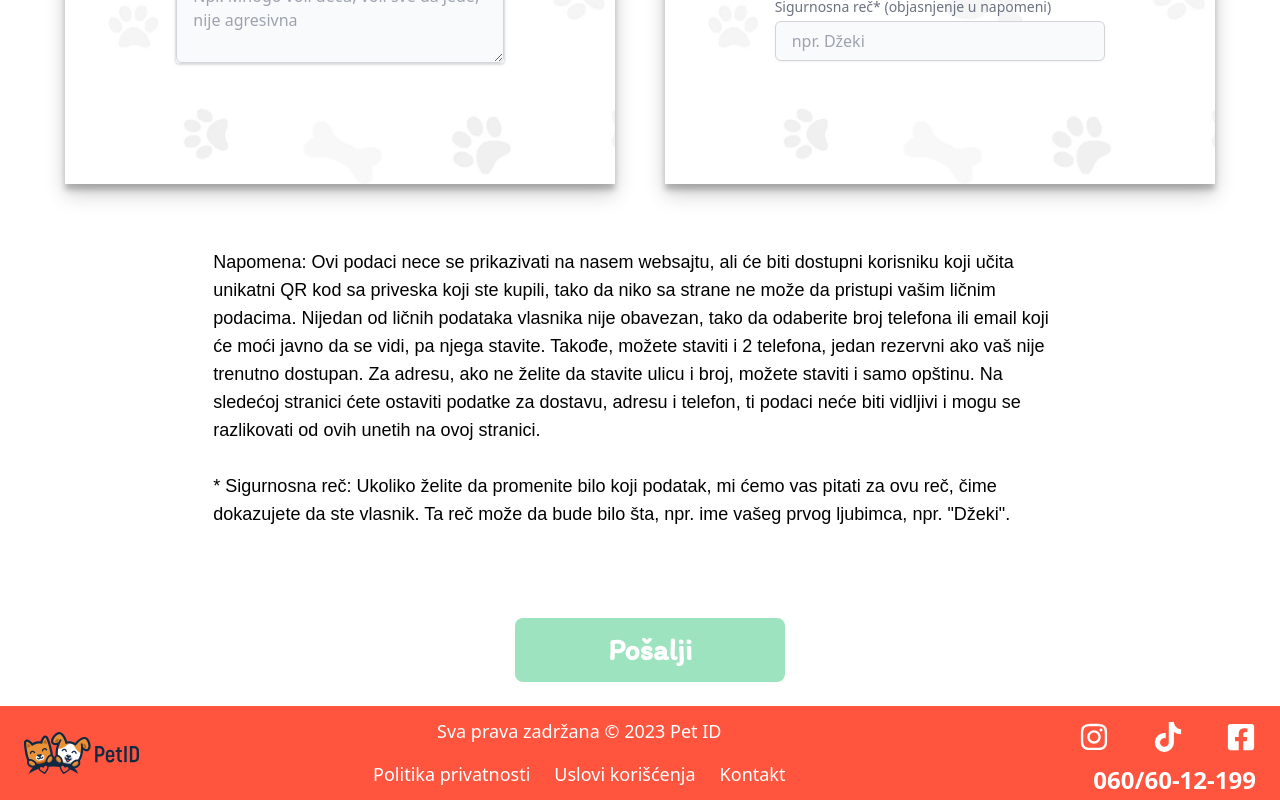
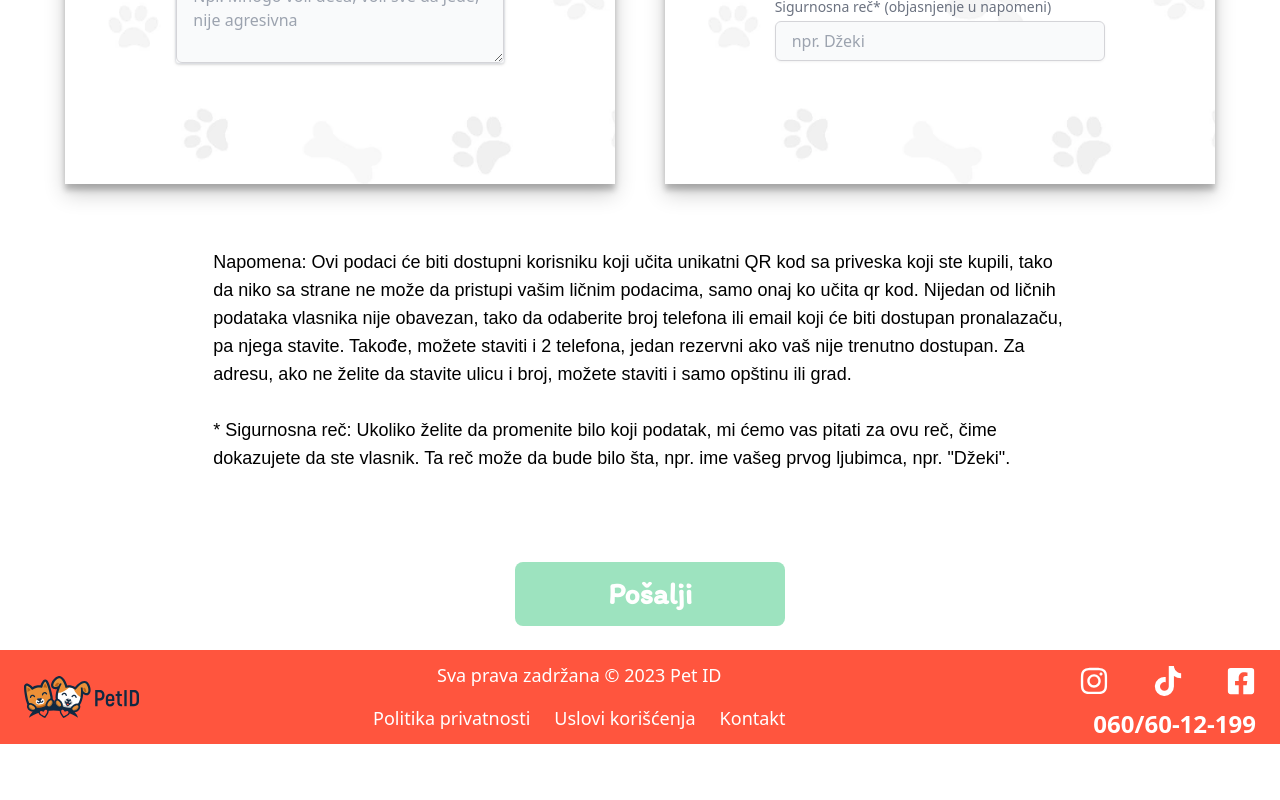
Before and after one commit to alexdevranger/pet-id.rs, a React (Create React App) app: page /moj-ljubimac in a window 1280 px wide. Shown: the part 1557-2357 px from the top of the page. After the commit the page ends 2301 px from the top, so only its background shows below. Built offline with nearby package versions, Linux system fonts and the light colour scheme.

Commit message:
change text

```diff
--- a/src/components/Korak2.js
+++ b/src/components/Korak2.js
@@ -1486,18 +1486,18 @@ const Korak2 = () => {
             <div className="flex justify-around mt-16 w-4/6 m-auto">
               <div className="flex items-center justify-center text-black duration-500">
                 <h5 className="text-sm sm:text-md md:text-lg">
-                  Napomena: Ovi podaci nece se prikazivati na nasem websajtu,
-                  ali će biti dostupni korisniku koji učita unikatni QR kod sa
-                  priveska koji ste kupili, tako da niko sa strane ne može da
-                  pristupi vašim ličnim podacima. Nijedan od ličnih podataka
-                  vlasnika nije obavezan, tako da odaberite broj telefona ili
-                  email koji će moći javno da se vidi, pa njega stavite. Takođe,
-                  možete staviti i 2 telefona, jedan rezervni ako vaš nije
-                  trenutno dostupan. Za adresu, ako ne želite da stavite ulicu i
-                  broj, možete staviti i samo opštinu. Na sledećoj stranici ćete
-                  ostaviti podatke za dostavu, adresu i telefon, ti podaci neće
-                  biti vidljivi i mogu se razlikovati od ovih unetih na ovoj
-                  stranici.
+                  Napomena: Ovi podaci će biti dostupni korisniku koji učita
+                  unikatni QR kod sa priveska koji ste kupili, tako da niko sa
+                  strane ne može da pristupi vašim ličnim podacima, samo onaj ko
+                  učita qr kod. Nijedan od ličnih podataka vlasnika nije
+                  obavezan, tako da odaberite broj telefona ili email koji će
+                  biti dostupan pronalazaču, pa njega stavite. Takođe, možete
+                  staviti i 2 telefona, jedan rezervni ako vaš nije trenutno
+                  dostupan. Za adresu, ako ne želite da stavite ulicu i broj,
+                  možete staviti i samo opštinu ili grad. Na sledećoj stranici
+                  ćete ostaviti podatke za dostavu, adresu i telefon, ti podaci
+                  neće biti vidljivi i mogu se razlikovati od ovih unetih na
+                  ovoj stranici.
                   <br />
                   <br />* Sigurnosna reč: Ukoliko želite da promenite bilo koji
                   podatak, mi ćemo vas pitati za ovu reč, čime dokazujete da ste
--- a/src/components/MojLjubimac.js
+++ b/src/components/MojLjubimac.js
@@ -78,7 +78,6 @@ const MojLjubimac = () => {
     ) {
       ErrorContact();
     } else {
-      console.log(data);
       let formData1 = new FormData();
       formData1.append("petImg", petImgFile);
       formData1.append("document", JSON.stringify(data));
@@ -108,7 +107,6 @@ const MojLjubimac = () => {
   }, [errors, setFocus]);
 
   let brTelefonaVlasnikaEmptyLjubimac1 = form1.watch("brTelefonaVlasnika");
-  console.log(brTelefonaVlasnikaEmptyLjubimac1);
   let brDrugiVlasnikaEmpty1 = form1.watch("brDrugiVlasnika");
   let emailVlasnikaEmpty1 = form1.watch("emailVlasnika");
   let tagEmpty = form1.watch("tag");
@@ -126,7 +124,6 @@ const MojLjubimac = () => {
         emailVlasnikaEmpty1 === ""
       ) {
         setDisabledState(false);
-        console.log("1", disabledState);
       } else if (
         tagEmpty === "" ||
         imeLjubimcaEmpty === "" ||
@@ -137,10 +134,8 @@ const MojLjubimac = () => {
         secretWordEmpty1 === ""
       ) {
         setDisabledState(false);
-        console.log("2", disabledState);
       } else {
         setDisabledState(true);
-        console.log("3", disabledState);
       }
     };
     ifErrors();
@@ -766,18 +761,15 @@ const MojLjubimac = () => {
             <div className="flex justify-around mt-16 w-4/6 m-auto">
               <div className="flex items-center justify-center text-black duration-500">
                 <h5 className="text-sm sm:text-md md:text-lg">
-                  Napomena: Ovi podaci nece se prikazivati na nasem websajtu,
-                  ali će biti dostupni korisniku koji učita unikatni QR kod sa
-                  priveska koji ste kupili, tako da niko sa strane ne može da
-                  pristupi vašim ličnim podacima. Nijedan od ličnih podataka
-                  vlasnika nije obavezan, tako da odaberite broj telefona ili
-                  email koji će moći javno da se vidi, pa njega stavite. Takođe,
-                  možete staviti i 2 telefona, jedan rezervni ako vaš nije
-                  trenutno dostupan. Za adresu, ako ne želite da stavite ulicu i
-                  broj, možete staviti i samo opštinu. Na sledećoj stranici ćete
-                  ostaviti podatke za dostavu, adresu i telefon, ti podaci neće
-                  biti vidljivi i mogu se razlikovati od ovih unetih na ovoj
-                  stranici.
+                  Napomena: Ovi podaci će biti dostupni korisniku koji učita
+                  unikatni QR kod sa priveska koji ste kupili, tako da niko sa
+                  strane ne može da pristupi vašim ličnim podacima, samo onaj ko
+                  učita qr kod. Nijedan od ličnih podataka vlasnika nije
+                  obavezan, tako da odaberite broj telefona ili email koji će
+                  biti dostupan pronalazaču, pa njega stavite. Takođe, možete
+                  staviti i 2 telefona, jedan rezervni ako vaš nije trenutno
+                  dostupan. Za adresu, ako ne želite da stavite ulicu i broj,
+                  možete staviti i samo opštinu ili grad.
                   <br />
                   <br />* Sigurnosna reč: Ukoliko želite da promenite bilo koji
                   podatak, mi ćemo vas pitati za ovu reč, čime dokazujete da ste
```
